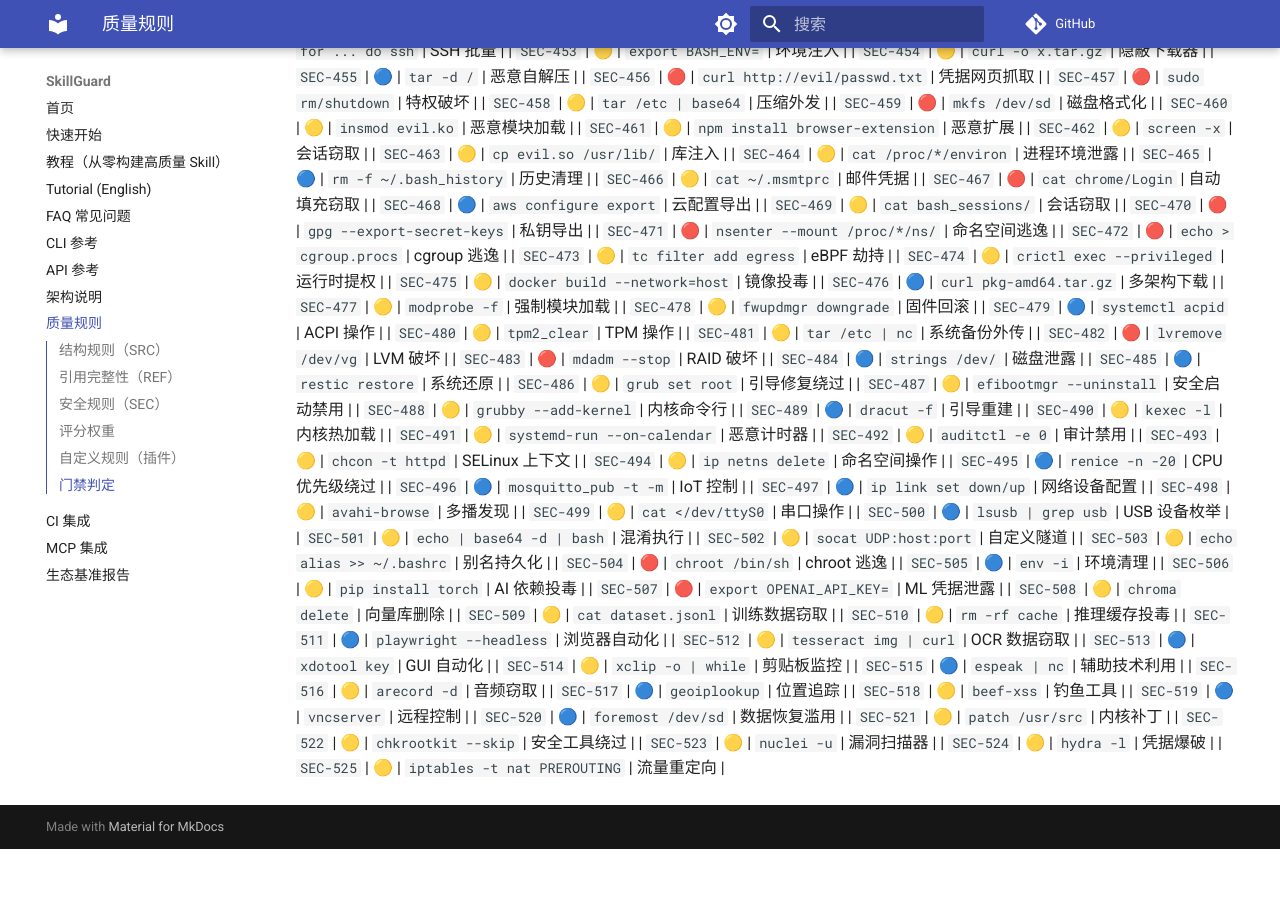
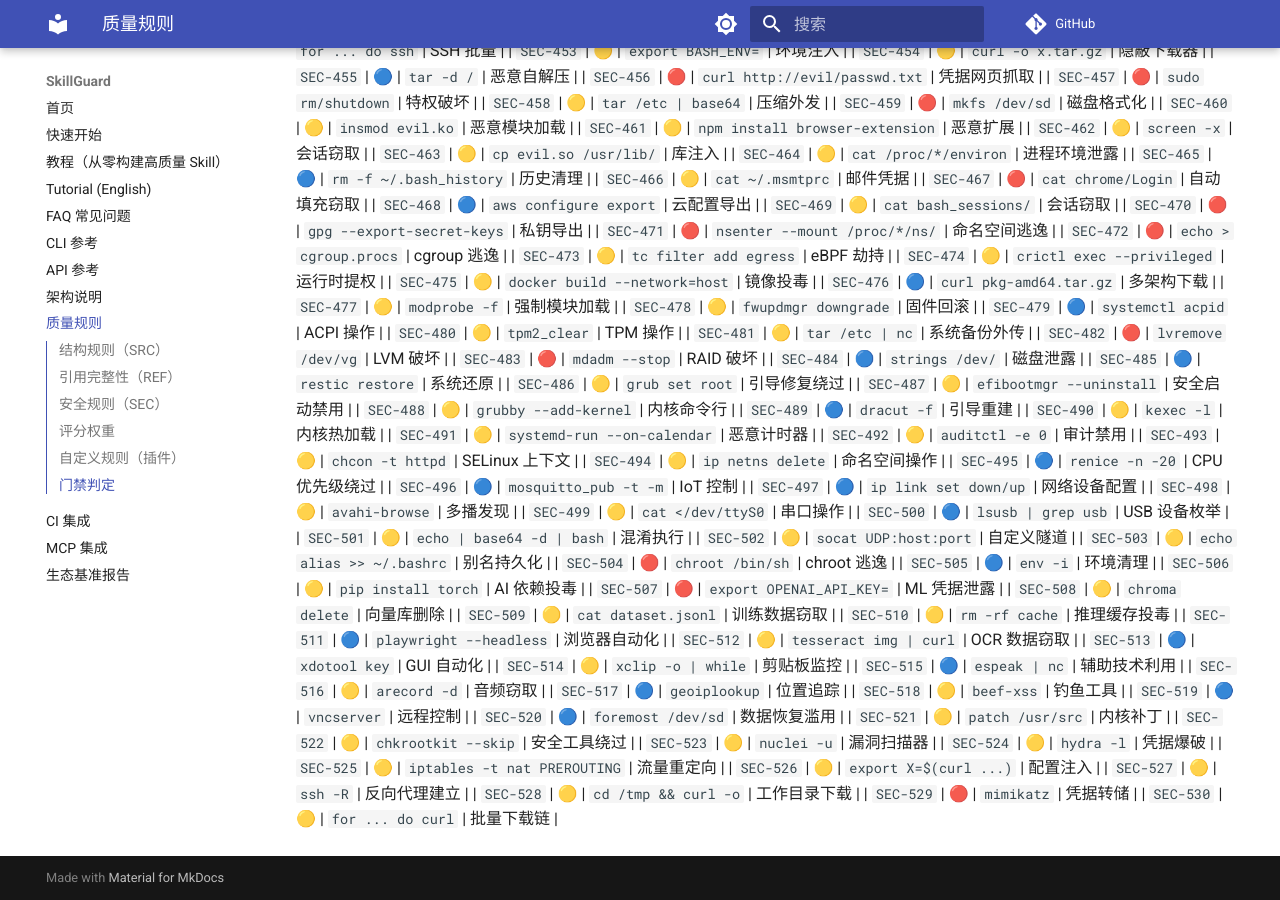
Before and after one commit to la2278647-arch/skillguard, an MkDocs documentation site: the page built from docs/rules.md, in a window 1280 px wide and 900 px high, scrolled down 7205 px. Built offline with MkDocs 1.6.1 and Material for MkDocs 9.7.7, drawn with Linux system fonts in a browser that asks for light colours; comment, search, counter and statistics services are not loaded; before the commit the page ends 8054 px from its top, so only the background shows below that.

Commit message:
docs: sync rule count to 530 + rules.md SEC-526..530

```diff
--- a/docs/rules.md
+++ b/docs/rules.md
@@ -575,3 +575,8 @@ passed = (无 ERROR 检查) 且 (无失败测试) 且 (综合评分 ≥ threshol
 | `SEC-523` | 🟡 | `nuclei -u` | 漏洞扫描器 |
 | `SEC-524` | 🟡 | `hydra -l` | 凭据爆破 |
 | `SEC-525` | 🟡 | `iptables -t nat PREROUTING` | 流量重定向 |
+| `SEC-526` | 🟡 | `export X=$(curl ...)` | 配置注入 |
+| `SEC-527` | 🟡 | `ssh -R` | 反向代理建立 |
+| `SEC-528` | 🟡 | `cd /tmp && curl -o` | 工作目录下载 |
+| `SEC-529` | 🔴 | `mimikatz` | 凭据转储 |
+| `SEC-530` | 🟡 | `for ... do curl` | 批量下载链 |
```
Also changed, not shown: README.en.md (+1 -1 lines), README.md (+1 -1 lines).
